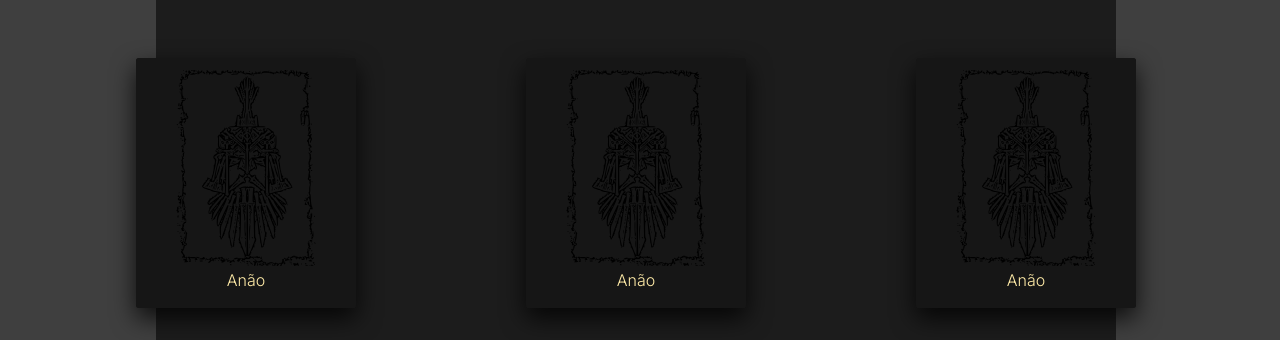
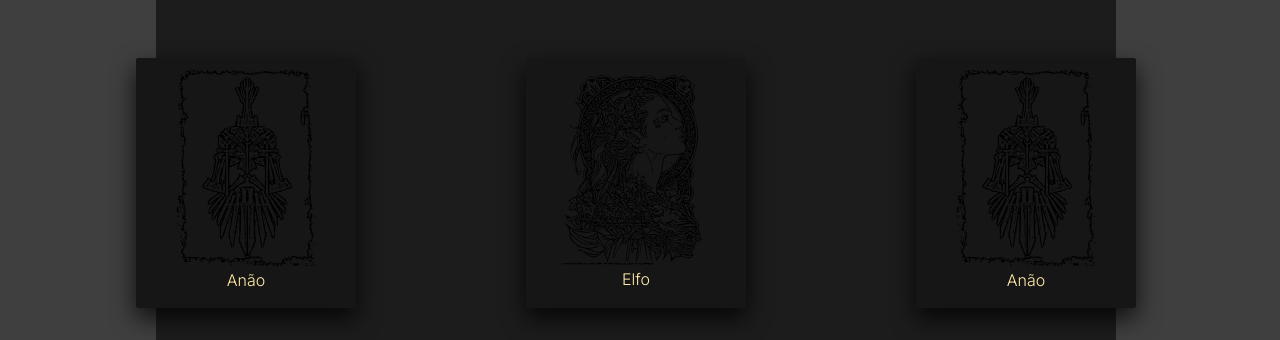
Before and after one commit to Cavernas-e-Dragoes/ced-angular, an Angular app: page /create-character in a window 1280 px wide. Both pictures are taken after a click on the button "OK". Shown: the part 274-614 px from the top of the page. Built offline with nearby package versions, Linux system fonts and the light colour scheme; what @abacritt/angularx-social-login would draw is missing.

Commit message:
adding elfo card on create-character

```diff
--- a/src/app/pages/create-character/create-character.component.html
+++ b/src/app/pages/create-character/create-character.component.html
@@ -47,21 +47,21 @@
                         <a>
                             <div class="face face1">
                                 <div class="content">
-                                    <img src="assets/images/dwarf.svg">
-                                    <h3>Anão</h3>
-                                    <h5>Constituição + 2</h5>
+                                    <img src="assets/images/elven.svg">
+                                    <h3>Elfo</h3>
+                                    <h5>Destreza + 2</h5>
                                 </div>
                             </div>
                             <div class="face face2">
                                 <div class="content">
                                     <h2>Sub-raças</h2>
                                     <span title=" Constituicao + 2, Sabedoria + 1">
-                                        <h3>Anão da Colina</h3>
+                                        <h3>ELFO DA FLORESTA</h3>
                                         <h5> Sabedoria + 1</h5>
                                     </span>
                                     <span title=" Constituicao + 2, Força + 2">
-                                        <h3>Anão da Montanha</h3>
-                                        <h5>Força + 2</h5>
+                                        <h3>ELFO NEGRO (DROW)</h3>
+                                        <h5>Carisma + 1</h5>
                                     </span>
                                 </div>
                             </div>
```
Also changed, not shown: src/assets/images/elven.svg (added), 4 other files (tests, documents, lock files or other folders).
